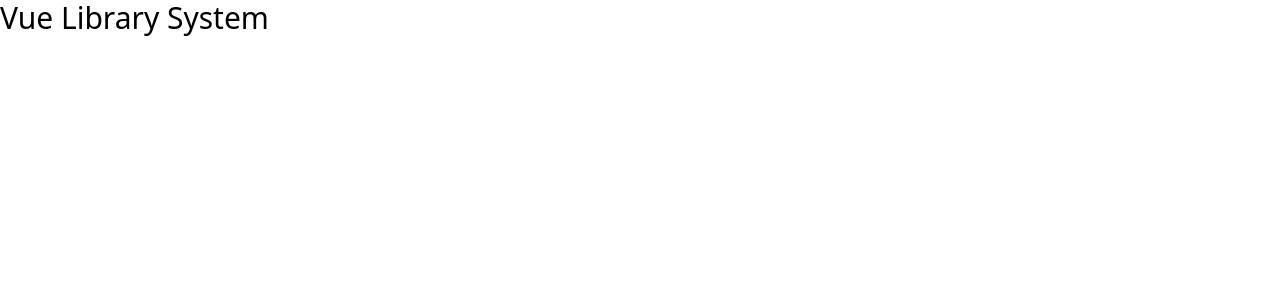
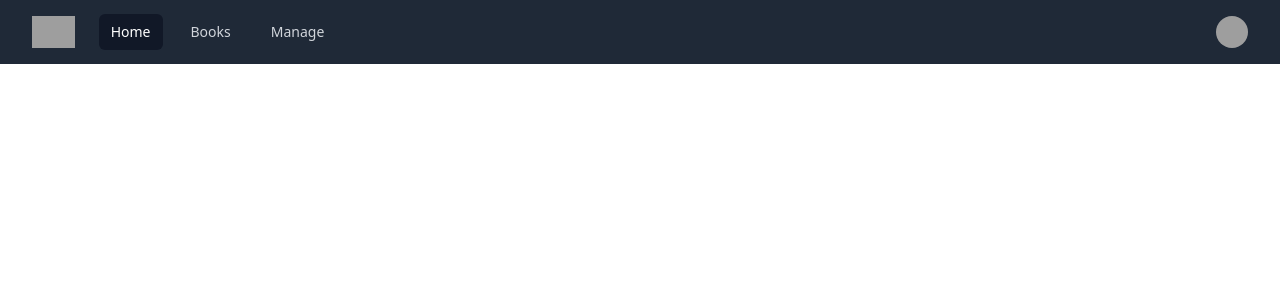
Before and after one commit to novice-is-me/Simple-library-management, a Vue app: page / in a window 1280 px wide. Shown: the top 300 px of the page. Built offline with nearby package versions, Linux system fonts and the light colour scheme; grey boxes are pictures that could not be loaded.

Commit message:
Adding Navbar

```diff
--- a/src/App.vue
+++ b/src/App.vue
@@ -1,10 +1,11 @@
 <script setup>
+import Navbar from './components/Navbar.vue'
   console.log('setup')
 </script>
 
 <template>
   <header class="">
-    <h1 class=" text-3xl">Vue Library System </h1>
+    <Navbar />
   </header>
 
 </template>
--- /dev/null
+++ b/src/components/Navbar.vue
@@ -0,0 +1,37 @@
+<script setup>
+
+</script>
+
+<template>
+    <nav class="bg-gray-800">
+        <div class="mx-auto max-w-7xl px-2 sm:px-6 lg:px-8">
+            <div class="relative flex h-16 items-center justify-between">
+                <div class="flex flex-1 items-center justify-center sm:items-stretch sm:justify-start">
+                    <div class="flex shrink-0 items-center">
+                        <img class="h-8 w-auto" src="https://tailwindui.com/plus/img/logos/mark.svg?color=indigo&shade=500" alt="Your Company">
+                    </div>
+                    <div class="hidden sm:ml-6 sm:block">
+                        <div class="flex space-x-4">
+                            <!-- Current: "bg-gray-900 text-white", Default: "text-gray-300 hover:bg-gray-700 hover:text-white" -->
+                            <a href="#" class="rounded-md bg-gray-900 px-3 py-2 text-sm font-medium text-white" aria-current="page">Home</a>
+                            <a href="#" class="rounded-md px-3 py-2 text-sm font-medium text-gray-300 hover:bg-gray-700 hover:text-white">Books</a>
+                            <a href="#" class="rounded-md px-3 py-2 text-sm font-medium text-gray-300 hover:bg-gray-700 hover:text-white">Manage</a>
+                        </div>
+                    </div>
+                </div>
+                <div class="absolute inset-y-0 right-0 flex items-center pr-2 sm:static sm:inset-auto sm:ml-6 sm:pr-0">
+                    <!-- Profile dropdown -->
+                    <div class="relative ml-3">
+                        <div>
+                            <button type="button" class="relative flex rounded-full bg-gray-800 text-sm focus:outline-none focus:ring-2 focus:ring-white focus:ring-offset-2 focus:ring-offset-gray-800" id="user-menu-button" aria-expanded="false" aria-haspopup="true">
+                                <span class="absolute -inset-1.5"></span>
+                                <span class="sr-only">Open user menu</span>
+                                <img class="size-8 rounded-full" src="https://images.unsplash.com/photo-1472099645785-5658abf4ff4e?ixlib=rb-1.2.1&ixid=eyJhcHBfaWQiOjEyMDd9&auto=format&fit=facearea&facepad=2&w=256&h=256&q=80" alt="">
+                            </button>
+                        </div>
+                    </div>
+                </div>
+            </div>
+        </div>
+    </nav>
+</template>
```
